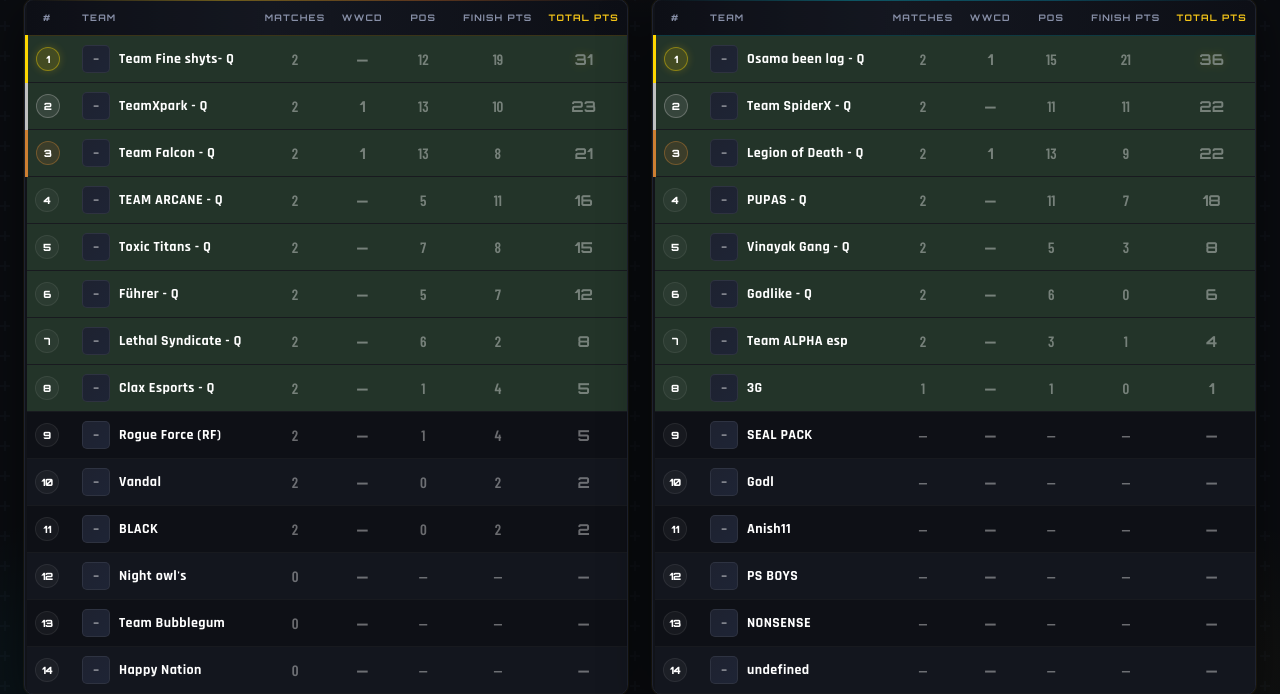
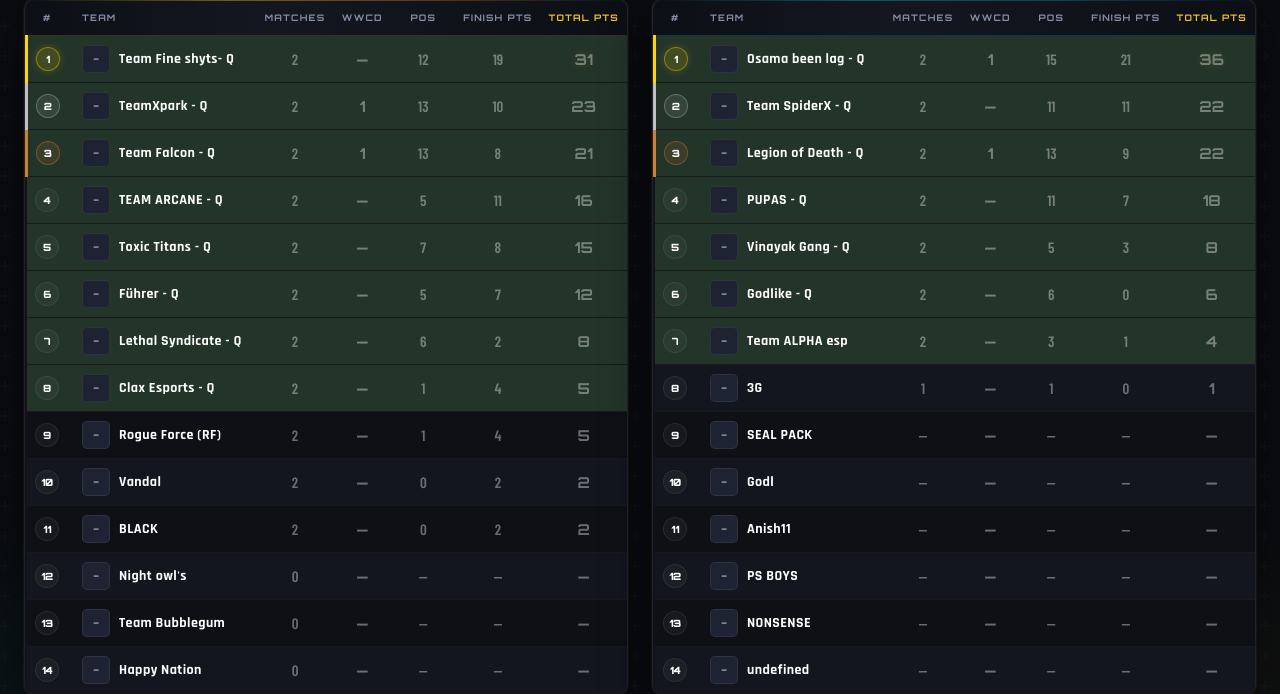
Before and after one commit to yuvi-05/BGMI-SHOWNDOWN-PointsTable--, a Flask app: page / in a window 1280 px wide. Shown: the part 159-853 px from the top of the page. Run offline with Flask 3, Linux system fonts and the light colour scheme; some web fonts are replaced.

Commit message:
update 2

```diff
--- a/templates/index.html
+++ b/templates/index.html
@@ -270,7 +270,7 @@
   .table-block:nth-child(2) tbody tr:nth-child(5) { background: rgba(144,238,144,0.15) !important; }
   .table-block:nth-child(2) tbody tr:nth-child(6) { background: rgba(144,238,144,0.15) !important; }
   .table-block:nth-child(2) tbody tr:nth-child(7) { background: rgba(144,238,144,0.15) !important; }
-  .table-block:nth-child(2) tbody tr:nth-child(8) { background: rgba(144,238,144,0.15) !important; }
+  /* .table-block:nth-child(2) tbody tr:nth-child(8) { background: rgba(144,238,144,0.15) !important; } */
 
   tbody tr:nth-child(1) { background: rgba(255,215,0,0.06); }
   tbody tr:nth-child(2) { background: rgba(192,192,192,0.04); }
```
